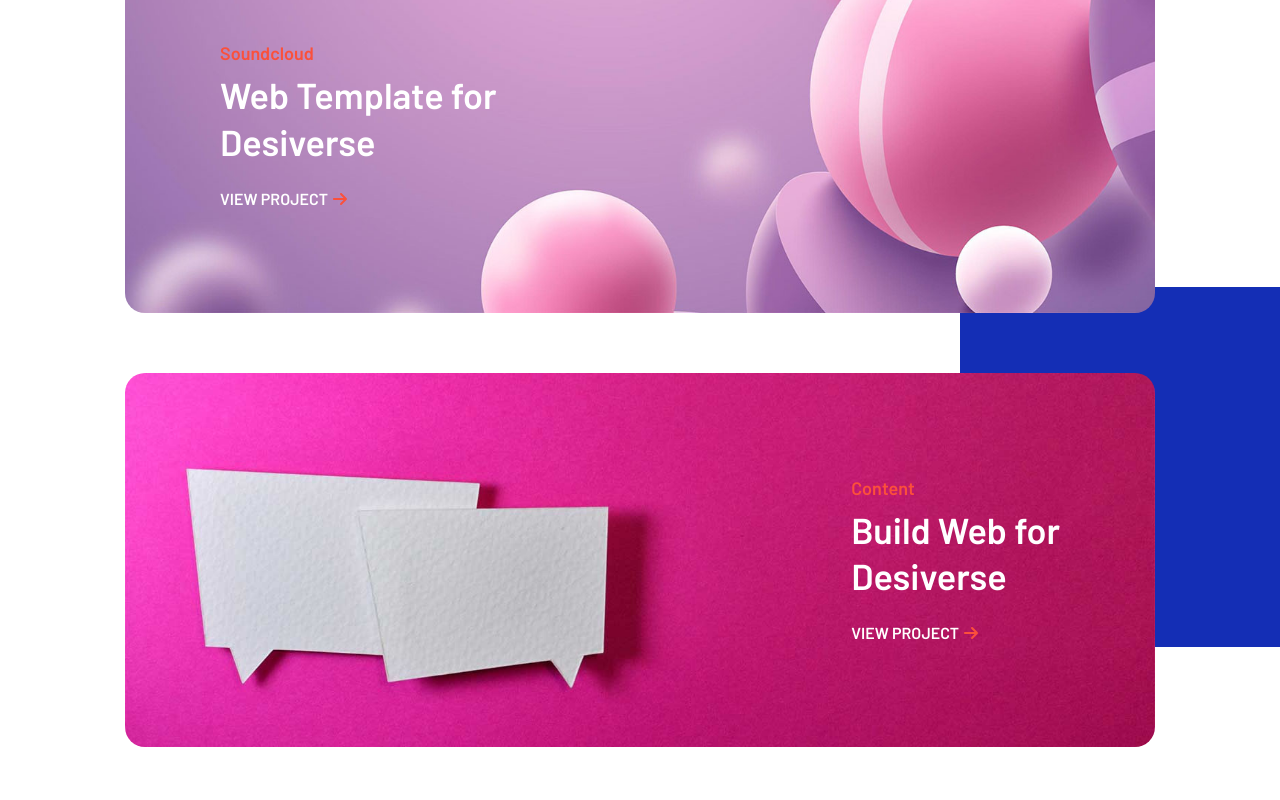
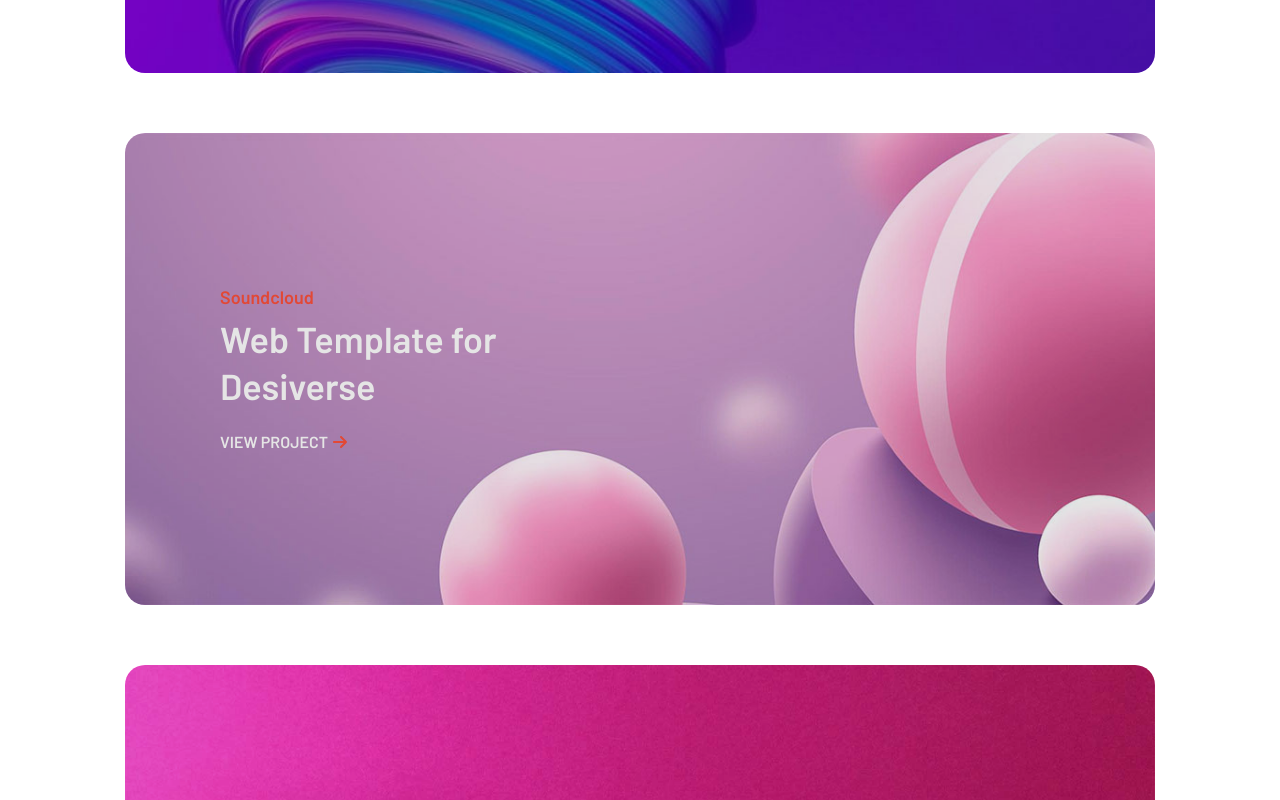
Before and after one commit to phamday997/Portfolio-ReactTypeScript, a React (Create React App) app: page / in a window 1280 px wide. Shown: the part 3480-4280 px from the top of the page. Built offline with nearby package versions, Linux system fonts and the light colour scheme.

Commit message:
finish add popup loadding 80%

```diff
--- a/src/components/HeadingGroup/HeadingGroup.scss
+++ b/src/components/HeadingGroup/HeadingGroup.scss
@@ -23,6 +23,13 @@
       font-size: 20px;
     }
   }
+  &--subdes {
+    @include mixins.tablet {
+      br {
+        display: none;
+      }
+    }
+  }
   &--maintitle {
     font-family: vars.$font-family-extra;
     line-height: 1.25;
--- a/src/components/MouseCursor/index.tsx
+++ b/src/components/MouseCursor/index.tsx
@@ -48,7 +48,9 @@ export const MouseCursor: React.FC = () => {
   }, []);
 
   useEffect(() => {
-    const interactiveElements = document.querySelectorAll("a,a[href],button");
+    const interactiveElements = document.querySelectorAll(
+      "a,a[href],button,.overlay-action"
+    );
 
     interactiveElements.forEach((el) => {
       el.addEventListener("mouseenter", handleMouseEnter);
--- a/src/components/index.ts
+++ b/src/components/index.ts
@@ -6,3 +6,4 @@ export * from "./MouseCursor";
 export * from "./MovingParallax";
 export * from "./ScrollTop";
 export * from "./ScrollCounter";
+export * from "./Popup";
--- a/src/pages/About/about.scss
+++ b/src/pages/About/about.scss
@@ -153,6 +153,9 @@
       gap: 50px;
       margin-bottom: 180px;
     }
+    @include mixins.desktop {
+      margin-bottom: 120px;
+    }
     &--item {
       display: flex;
       justify-content: center;
--- a/src/pages/Portfolio/Card/Card.scss
+++ /dev/null
@@ -1,109 +0,0 @@
-/* Variable & Mixins */
-@use "../../../assets/sass/base/variables" as vars;
-@use "../../../assets/sass/base/mixins" as mixins;
-
-.card-porfolio {
-  position: relative;
-  height: 0;
-  padding-top: 36.36%;
-  width: 100%;
-  border-radius: 20px;
-  overflow: hidden;
-  .bg-img {
-    top: 0;
-    left: 0;
-    width: 100%;
-    height: 100%;
-    position: absolute;
-    z-index: 5;
-    img {
-      @include mixins.transition(all 0.3s ease-in-out);
-      width: 100%;
-      height: 100%;
-      object-fit: cover;
-      object-position: center;
-    }
-  }
-  .overlay-action {
-    width: 100%;
-    height: 100%;
-    border-radius: 20px;
-    position: absolute;
-    top: 0;
-    left: 0;
-    z-index: 20;
-  }
-  .cont-group {
-    font-family: vars.$font-family-extra;
-    font-weight: 600;
-    z-index: 10;
-    width: 100%;
-    padding: 30px 95px;
-    top: 50%;
-    left: 0;
-    position: absolute;
-    display: flex;
-    .cont-wraper {
-      width: fit-content;
-    }
-    @include mixins.translate(0, -50%);
-    @include mixins.large_screen {
-      padding: 20px 50px;
-    }
-    @include mixins.desktop {
-      padding: 20px 30px;
-    }
-  }
-  &.align-center {
-    .cont-group {
-      justify-content: center;
-    }
-  }
-  &.align-right {
-    .cont-group {
-      justify-content: flex-end;
-    }
-  }
-  .category {
-    margin-bottom: 4px;
-    font-size: 18px;
-    text-transform: capitalize;
-    color: vars.$color__main;
-  }
-  .title {
-    font-size: 36px;
-    line-height: 1.3;
-    margin-bottom: 20px;
-    color: vars.$color__light;
-  }
-  .view-project {
-    a {
-      font-size: 18px;
-      text-transform: uppercase;
-      font-family: vars.$font-family-extra;
-      font-size: 16px;
-      color: vars.$color__light;
-      font-weight: 600;
-    }
-    svg {
-      @include mixins.transition(all 0.3s ease-in-out);
-      display: inline-block;
-      margin-left: 5px;
-      path {
-        fill: vars.$color__main;
-      }
-    }
-  }
-  &:hover {
-    .bg-img {
-      img {
-        @include mixins.scale(1.1);
-      }
-    }
-    .view-project {
-      svg {
-        @include mixins.translate(5px, 0);
-      }
-    }
-  }
-}
--- a/src/pages/Portfolio/Card/Card.tsx
+++ b/src/pages/Portfolio/Card/Card.tsx
@@ -1,24 +1,18 @@
 import React from "react";
 import { FontAwesomeIcon } from "@fortawesome/react-fontawesome";
 import { faArrowRight } from "@fortawesome/free-solid-svg-icons";
-import "./Card.scss";
+import { PortfolioItem } from "../types/PortfolioCard";
 
 interface cardPorfolio {
-  srcImg?: string;
-  category?: string;
-  title?: string | TrustedHTML;
-  objectAlign?: "default" | "center" | "right" | string;
+  data: PortfolioItem;
+  onOpen: () => void;
 }
-const Card: React.FC<cardPorfolio> = ({
-  srcImg,
-  category,
-  title,
-  objectAlign = "default",
-  ...props
-}) => {
+const Card: React.FC<cardPorfolio> = ({ data, onOpen }) => {
+  const { objectAlign, srcImg, title, category } = data;
+
   return (
     <div className={`card-porfolio align-${objectAlign}`}>
-      <div className="overlay-action" {...props}></div>
+      <div className="overlay-action" onClick={onOpen}></div>
       <div className="bg-img">
         <img src={srcImg} alt={srcImg} />
       </div>
--- a/src/pages/Portfolio/Porfolio.scss
+++ b/src/pages/Portfolio/Porfolio.scss
@@ -5,6 +5,10 @@
 .section-portfolio {
   background-color: vars.$color__light;
   position: relative;
+  padding-bottom: 120px;
+  @include mixins.desktop {
+    padding-bottom: 60px;
+  }
   .container {
     position: relative;
     z-index: 10;
@@ -14,5 +18,130 @@
     .card-porfolio {
       margin-bottom: 60px;
     }
+    @include mixins.desktop {
+      margin-top: 40px;
+      .card-porfolio {
+        margin-bottom: 40px;
+      }
+    }
   }
 }
+
+.card-porfolio {
+  position: relative;
+  width: 100%;
+  border-radius: 20px;
+  overflow: hidden;
+  .bg-img {
+    top: 0;
+    left: 0;
+    width: 100%;
+    height: 100%;
+    position: absolute;
+    z-index: 5;
+    img {
+      @include mixins.transition(all 0.3s ease-in-out);
+      width: 100%;
+      height: 100%;
+      object-fit: cover;
+      object-position: center;
+    }
+  }
+  .overlay-action {
+    cursor: pointer;
+    width: 100%;
+    height: 100%;
+    border-radius: 20px;
+    position: absolute;
+    top: 0;
+    left: 0;
+    z-index: 20;
+    background-color: rgba($color: #000000, $alpha: 0.1);
+    span {
+      display: none;
+    }
+  }
+  .cont-group {
+    position: relative;
+    font-family: vars.$font-family-extra;
+    font-weight: 600;
+    z-index: 10;
+    width: 100%;
+    padding: 150px 95px;
+    display: flex;
+    .cont-wraper {
+      width: fit-content;
+    }
+    @include mixins.large_screen {
+      padding: 120px 50px;
+    }
+    @include mixins.desktop {
+      padding: 100px 30px;
+    }
+    @include mixins.mobile {
+      padding: 80px 20px;
+    }
+  }
+  &.align-center {
+    .cont-group {
+      justify-content: center;
+    }
+  }
+  &.align-right {
+    .cont-group {
+      justify-content: flex-end;
+    }
+  }
+  .category {
+    margin-bottom: 4px;
+    font-size: 18px;
+    text-transform: capitalize;
+    color: vars.$color__main;
+    @include mixins.desktop {
+      font-size: 16px;
+    }
+  }
+  .title {
+    font-size: 36px;
+    line-height: 1.3;
+    margin-bottom: 20px;
+    color: vars.$color__light;
+    @include mixins.desktop {
+      font-size: 24px;
+      margin-bottom: 17px;
+    }
+  }
+  .view-project {
+    a {
+      font-size: 18px;
+      text-transform: uppercase;
+      font-family: vars.$font-family-extra;
+      font-size: 16px;
+      color: vars.$color__light;
+      font-weight: 600;
+      @include mixins.desktop {
+        font-size: 13px;
+      }
+    }
+    svg {
+      @include mixins.transition(all 0.3s ease-in-out);
+      display: inline-block;
+      margin-left: 5px;
+      path {
+        fill: vars.$color__main;
+      }
+    }
+  }
+  &:hover {
+    .bg-img {
+      img {
+        @include mixins.scale(1.1);
+      }
+    }
+    .view-project {
+      svg {
+        @include mixins.translate(5px, 0);
+      }
+    }
+  }
+}
--- a/src/pages/Portfolio/index.tsx
+++ b/src/pages/Portfolio/index.tsx
@@ -1,5 +1,6 @@
-import React from "react";
-import { HeadinGroup, MovingParallax } from "../../components";
+import React, { useState } from "react";
+import { HeadinGroup, MovingParallax, Popup } from "../../components";
+import { PortfolioItem } from "./types/PortfolioCard";
 import Card from "./Card/Card";
 import "./Porfolio.scss";
 import bg1 from "./images/bg-1.jpg";
@@ -7,40 +8,57 @@ import bg2 from "./images/bg-2.jpg";
 import bg3 from "./images/bg-3.jpg";
 import bg4 from "./images/bg-4.jpg";
 
-interface porfolioItem {
-  srcImg?: string;
-  category?: string;
-  title?: string | TrustedHTML;
-  objectAlign?: string;
-}
-
 export const Portfolio: React.FC = () => {
-  const porfolioItem: porfolioItem[] = [
+  const [popup, setPopup] = useState<"show" | "hidden">("hidden");
+  const [popupData, setPopupData] = useState<PortfolioItem>({
+    typePopup: "video",
+  });
+  const portfolioItem: PortfolioItem[] = [
     {
       srcImg: `${bg1}`,
+      typePopup: "video",
+      dataPopup: "https://www.youtube.com/watch?v=HaIjR05n1Vc&t=116s",
       category: "youtube",
       title: "Web Application for <br> Desiverse",
       objectAlign: "default",
     },
     {
       srcImg: `${bg2}`,
+      typePopup: "video",
+      dataPopup: "https://www.youtube.com/watch?v=R1r9nLYcqBU",
       category: "Vimeo",
       title: "Web Design for <br> Desiverse",
       objectAlign: "right",
     },
     {
       srcImg: `${bg3}`,
+      typePopup: "video",
+      dataPopup: "https://www.youtube.com/watch?v=hlWiI4xVXKY&t=3552s",
       category: "Soundcloud",
       title: "Web Template for <br> Desiverse",
       objectAlign: "default",
     },
     {
       srcImg: `${bg4}`,
+      typePopup: "content",
+      dataPopupObject: {
+        details:
+          "<p>We live in a world where we need to move quickly and iterate on our ideas as flexibly as possible.</p>",
+        client: "Alvaro Morata",
+        date: "March 07, 2021",
+        srcImgObject: [`${bg1}`, `${bg2}`, `${bg3}`],
+      },
       category: "Content",
       title: "Build Web for <br> Desiverse",
       objectAlign: "right",
     },
   ];
+
+  const handleOnclick = (record: PortfolioItem): void => {
+    setPopupData(record);
+    setPopup("show");
+  };
+
   return (
     <section className="section-portfolio" id="portfolio">
       <MovingParallax
@@ -68,14 +86,12 @@ export const Portfolio: React.FC = () => {
             </p>
           </HeadinGroup>
           <div className="list-portfolio">
-            {porfolioItem.length > 0 &&
-              porfolioItem.map((item, index) => (
+            {portfolioItem.length > 0 &&
+              portfolioItem.map((item: PortfolioItem, index: number) => (
                 <Card
                   key={index}
-                  srcImg={item.srcImg}
-                  category={item.category}
-                  title={item.title}
-                  objectAlign={item.objectAlign}
+                  data={item}
+                  onOpen={() => handleOnclick(item)}
                 ></Card>
               ))}
           </div>
@@ -91,6 +107,14 @@ export const Portfolio: React.FC = () => {
           height: "45vh",
         }}
       ></MovingParallax>
+      {/* Popup Component */}
+      {popup === "show" && popupData && (
+        <Popup
+          classAnimation={popup}
+          data={popupData}
+          onClose={() => setPopup("hidden")}
+        />
+      )}
     </section>
   );
 };
--- /dev/null
+++ b/src/pages/Portfolio/types/DetailsPopup.ts
@@ -0,0 +1,6 @@
+export interface DetailsPopup {
+  details?: string;
+  client?: string;
+  date?: string;
+  srcImgObject?: string[];
+}
--- /dev/null
+++ b/src/pages/Portfolio/types/PortfolioCard.ts
@@ -0,0 +1,11 @@
+import { DetailsPopup } from "./DetailsPopup";
+
+export interface PortfolioItem {
+  srcImg?: string;
+  typePopup: "video" | "content";
+  dataPopup?: string;
+  dataPopupObject?: DetailsPopup;
+  category?: string;
+  title?: string | TrustedHTML;
+  objectAlign?: string;
+}
```
Also changed, not shown: src/components/Popup/index.tsx (added, +59 -0 lines).
